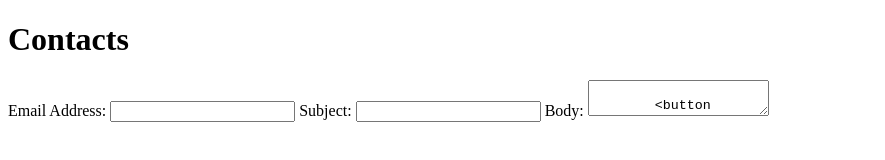
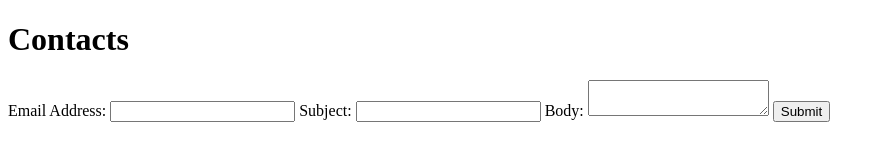
Before and after one commit to JaydenHuang8/portfolio, a plain HTML site: page contact/index.html in a window 1280 px wide. Shown: the whole page, without its empty margins (0-885 px from the left). Drawn offline with Linux system fonts and the light colour scheme.

Commit message:
complete contact

```diff
--- a/contact/index.html
+++ b/contact/index.html
@@ -15,7 +15,7 @@
         <input type="text" name="subject" required>
 
         <label for="body">Body:</label>
-        <textarea name = "body">
+        <textarea name = "body"></textarea>
 
         <button type="submit">Submit</button>
     </form>
```
